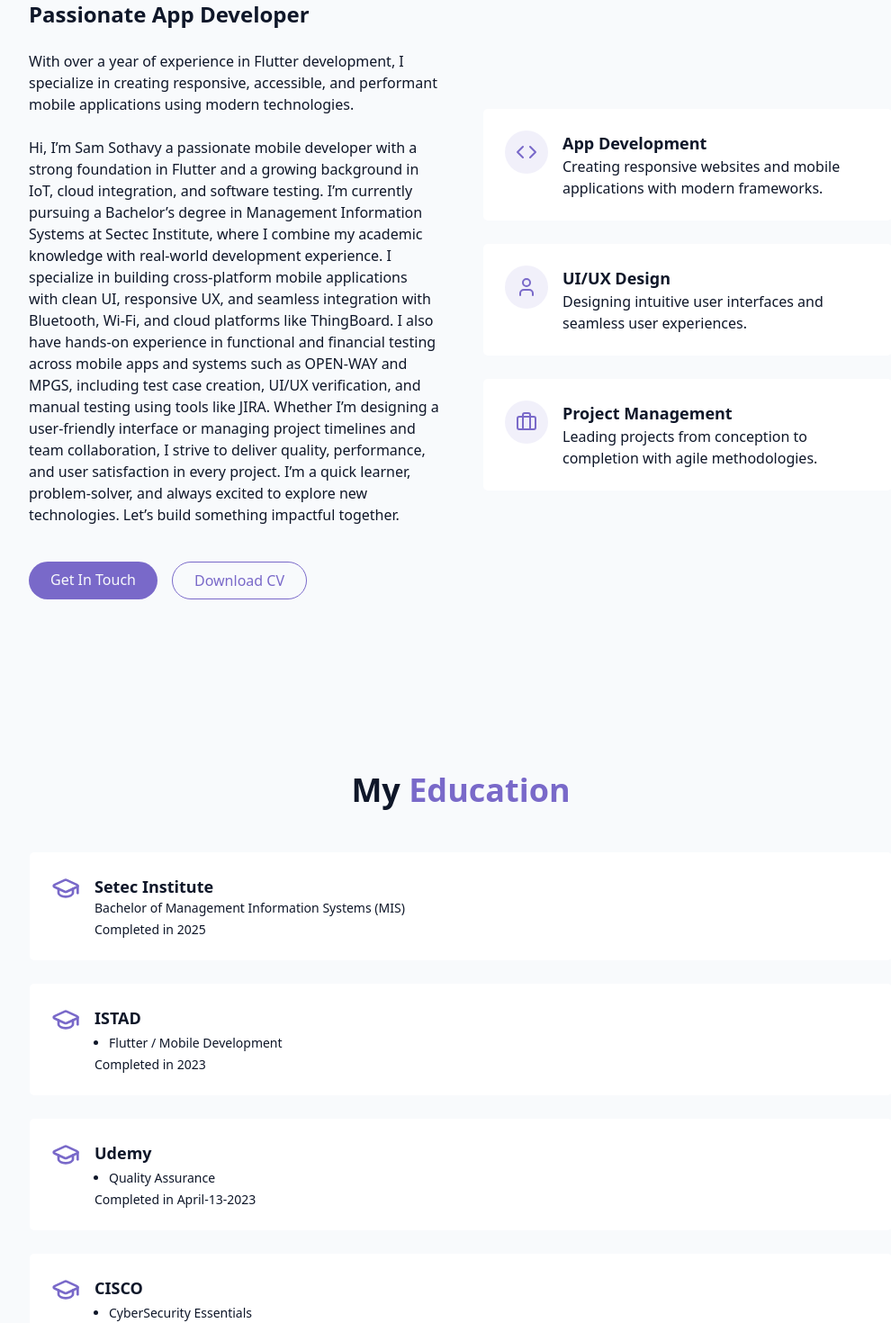
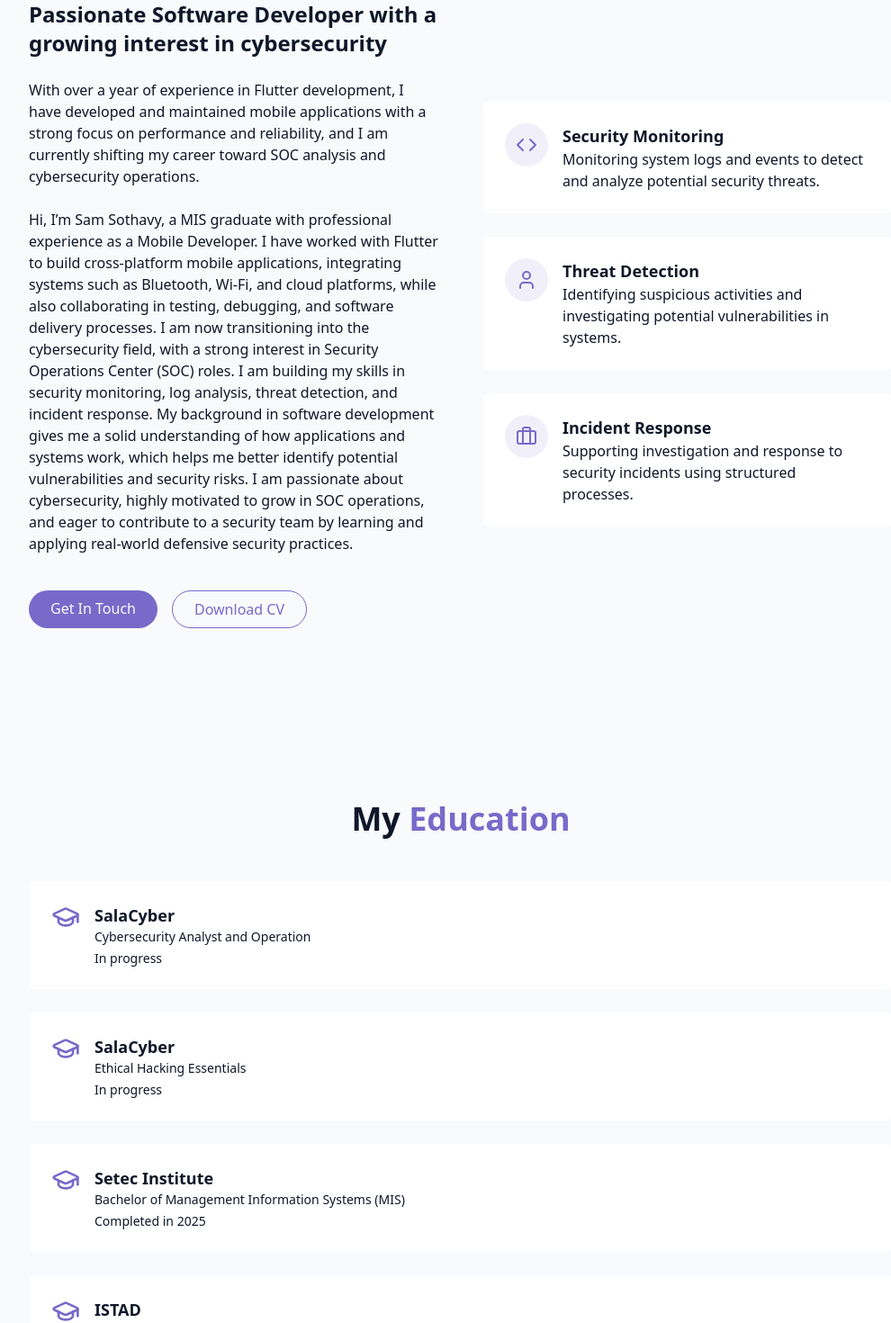
Before and after one commit to Marato01/portfolio_v2, a React (Vite) app: page / in a window 1280 px wide. Shown: the part 920-2390 px from the top of the page at 90% size, without its empty margins (128-1118 px from the left). Built offline with nearby package versions, Linux system fonts and the light colour scheme.

Commit message:
update portfolio

```diff
--- a/src/components/AboutSection.jsx
+++ b/src/components/AboutSection.jsx
@@ -12,33 +12,17 @@ export const AboutSection = () => {
           {/* Left Column: Text Content */}
           <div className="space-y-6 text-left">
             <h3 className="text-2xl font-semibold">
-              Passionate App Developer
+              Passionate Software Developer with a growing interest in cybersecurity
             </h3>
 
             <p className="text-muted-foreground">
-              With over a year of experience in Flutter development, I specialize
-              in creating responsive, accessible, and performant mobile
-              applications using modern technologies.
+              With over a year of experience in Flutter development, I have developed and maintained mobile applications with a strong focus on performance and reliability, and I am currently shifting my career toward SOC analysis and cybersecurity operations.
             </p>
 
             <p className="text-muted-foreground">
-              Hi, I’m Sam Sothavy a passionate mobile developer with a strong
-              foundation in Flutter and a growing background in IoT, cloud
-              integration, and software testing. I’m currently pursuing a
-              Bachelor’s degree in Management Information Systems at Sectec
-              Institute, where I combine my academic knowledge with real-world
-              development experience. I specialize in building cross-platform
-              mobile applications with clean UI, responsive UX, and seamless
-              integration with Bluetooth, Wi-Fi, and cloud platforms like
-              ThingBoard. I also have hands-on experience in functional and
-              financial testing across mobile apps and systems such as OPEN-WAY
-              and MPGS, including test case creation, UI/UX verification, and
-              manual testing using tools like JIRA. Whether I’m designing a
-              user-friendly interface or managing project timelines and team
-              collaboration, I strive to deliver quality, performance, and user
-              satisfaction in every project. I’m a quick learner, problem-solver,
-              and always excited to explore new technologies. Let’s build
-              something impactful together.
+              Hi, I’m Sam Sothavy, a MIS graduate with professional experience as a Mobile Developer. I have worked with Flutter to build cross-platform mobile applications, integrating systems such as Bluetooth, Wi-Fi, and cloud platforms, while also collaborating in testing, debugging, and software delivery processes.
+              I am now transitioning into the cybersecurity field, with a strong interest in Security Operations Center (SOC) roles. I am building my skills in security monitoring, log analysis, threat detection, and incident response. My background in software development gives me a solid understanding of how applications and systems work, which helps me better identify potential vulnerabilities and security risks.
+              I am passionate about cybersecurity, highly motivated to grow in SOC operations, and eager to contribute to a security team by learning and applying real-world defensive security practices.
             </p>
 
             <div className="flex flex-col sm:flex-row gap-4 pt-4 justify-center md:justify-start">
@@ -46,7 +30,7 @@ export const AboutSection = () => {
                 Get In Touch
               </a>
               <a
-                href="https://drive.google.com/uc?export=download&id=1-RHrX7pdXfGxbUpp_C8kiOr8_ISAWjlz"
+                href="https://drive.google.com/uc?export=download&id=1Gz1r6ZGvdyYx61xx2dViW0GNgJfilZ-D"
                 className="px-6 py-2 rounded-full border border-primary text-primary hover:bg-primary/10 transition-colors duration-300"
                 download
               >
@@ -63,10 +47,9 @@ export const AboutSection = () => {
                   <Code className="h-6 w-6 text-primary" />
                 </div>
                 <div className="text-left">
-                  <h4 className="font-semibold text-lg">App Development</h4>
+                  <h4 className="font-semibold text-lg">Security Monitoring</h4>
                   <p className="text-muted-foreground">
-                    Creating responsive websites and mobile applications with
-                    modern frameworks.
+                   Monitoring system logs and events to detect and analyze potential security threats.
                   </p>
                 </div>
               </div>
@@ -77,10 +60,9 @@ export const AboutSection = () => {
                   <User className="h-6 w-6 text-primary" />
                 </div>
                 <div className="text-left">
-                  <h4 className="font-semibold text-lg">UI/UX Design</h4>
+                  <h4 className="font-semibold text-lg">Threat Detection</h4>
                   <p className="text-muted-foreground">
-                    Designing intuitive user interfaces and seamless user
-                    experiences.
+                    Identifying suspicious activities and investigating potential vulnerabilities in systems.
                   </p>
                 </div>
               </div>
@@ -91,10 +73,9 @@ export const AboutSection = () => {
                   <Briefcase className="h-6 w-6 text-primary" />
                 </div>
                 <div className="text-left">
-                  <h4 className="font-semibold text-lg">Project Management</h4>
+                  <h4 className="font-semibold text-lg">Incident Response</h4>
                   <p className="text-muted-foreground">
-                    Leading projects from conception to completion with agile
-                    methodologies.
+                    Supporting investigation and response to security incidents using structured processes.
                   </p>
                 </div>
               </div>
--- a/src/components/EducationSection.jsx
+++ b/src/components/EducationSection.jsx
@@ -9,6 +9,34 @@ export const EducationSection = () => {
         </h2>
 
         <div className="grid grid-cols-1 gap-6">
+           {/* SOC analysis */}
+          <div className="gradient-border p-6 card-hover">
+            <div className="flex items-start gap-4">
+              <GraduationCap className="h-8 w-8 text-primary" />
+              <div className="text-left">
+                <h4 className="font-semibold text-lg">SalaCyber</h4>
+                <p className="text-muted-foreground text-sm mb-1">
+                  Cybersecurity Analyst and Operation
+                </p>
+                <p className="text-sm text-muted-foreground">In progress</p>
+              </div>
+            </div>
+          </div>
+
+          {/* Ethical hacking */}
+          <div className="gradient-border p-6 card-hover">
+            <div className="flex items-start gap-4">
+              <GraduationCap className="h-8 w-8 text-primary" />
+              <div className="text-left">
+                <h4 className="font-semibold text-lg">SalaCyber</h4>
+                <p className="text-muted-foreground text-sm mb-1">
+                  Ethical Hacking Essentials
+                </p>
+                <p className="text-sm text-muted-foreground">In progress</p>
+              </div>
+            </div>
+          </div>
+
           {/* Setec Institute */}
           <div className="gradient-border p-6 card-hover">
             <div className="flex items-start gap-4">
@@ -60,7 +88,7 @@ export const EducationSection = () => {
             <div className="flex items-start gap-4">
               <GraduationCap className="h-8 w-8 text-primary" />
               <div className="text-left">
-                <h4 className="font-semibold text-lg">CISCO</h4>
+                <h4 className="font-semibold text-lg">SalaCyber</h4>
                 <ul className="text-muted-foreground text-sm list-disc pl-4 mt-1">
                     <li>CyberSecurity Essentials</li>
                 </ul>
--- a/src/components/HeroSection.jsx
+++ b/src/components/HeroSection.jsx
@@ -45,7 +45,7 @@ export const HeroSection = () => {
             </h1>
 
             <p className="text-base sm:text-lg md:text-xl text-muted-foreground max-w-2xl mx-auto md:mx-0 opacity-0 animate-fade-in-delay-3">
-              I create exceptional mobile experiences using modern technologies, specializing in front-end development with Flutter to build interfaces that are both beautiful and highly functional.
+              I am building my skills in cybersecurity and SOC analysis, with a focus on monitoring security events, identifying threats, and supporting incident response activities.
             </p>
 
             <div className="pt-4 opacity-0 animate-fade-in-delay-4">
@@ -56,6 +56,7 @@ export const HeroSection = () => {
                 View My Work
               </a>
             </div>
+
           </div>
           <div className="flex justify-center md:justify-end mt-6 md:mt-0">
             <img
--- a/src/components/SkillsSection.jsx
+++ b/src/components/SkillsSection.jsx
@@ -2,39 +2,60 @@ import { useState } from "react";
 import { cn } from "@/lib/utils";
 
 const skills = [
-  { name: "Flutter", level: 80, category: "mobile" },
-  { name: "Kotlin", level: 20, category: "mobile" },
+  { name: "Java", level: 80, category: "programming" },
+  { name: "Node.js", level: 50, category: "programming" },
+  { name: "Python", level: 50, category: "programming" },
+  { name: "Dart", level: 60, category: "programming" },
+  { name: "JavaScript", level: 50, category: "programming" },
+  { name: "SQL", level: 70, category: "programming" },
+  { name: "HTML/CSS", level: 80, category: "programming" },
+  { name: "Bash/Shell Scripting", level: 60, category: "programming" },
 
-  { name: "MongoDB", level: 70, category: "database" },
-  { name: "PostgreSQL", level: 65, category: "database" },
-  { name: "MySQL", level: 60, category: "database" },
-  { name: "Oracle", level: 60, category: "database" },
-  { name: "SQlite", level: 50, category: "database" },
-  { name: "Directus", level: 50, category: "database" },
-  { name: "Thingboard", level: 50, category: "database" },
+  { name: "Linux", level: 80, category: "infrastructure" },
+  { name: "Windows Server", level: 65, category: "infrastructure" },
+  { name: "Network Fundamentals", level: 70, category: "infrastructure" },
+
+  { name: "MySql", level: 90, category: "database" },
+  { name: "PostgreSQL", level: 70, category: "database" },
+  { name: "Oracle DB", level: 30, category: "database" },
+  { name: "SQlite", level: 40, category: "database" },
+  { name: "MongoDB", level: 50, category: "database" },
 
 
-  { name: "Git/GitHub", level: 90, category: "tools" },
-  { name: "Docker", level: 70, category: "tools" },
-  { name: "Figma", level: 85, category: "tools" },
-  { name: "VS Code", level: 95, category: "tools" },
-  { name: "Android Studio", level: 95, category: "tools" },
-  { name: "Postman", level: 95, category: "tools" },
-  { name: "IntelliJ", level: 95, category: "tools" },
-  { name: "Microsoft 365", level: 90, category: "tools" },
+  { name: "SOC Monitoring", level: 40, category: "security operations" },
+  { name: "Incident Response", level: 30, category: "security operations" },
+  { name: "Threat Detection", level: 20, category: "security operations" },
+  { name: "Log Analysis", level: 50, category: "security operations" },
+  { name: "Threat Hunting", level: 30, category: "security operations" },
+  { name: "Security Metrics", level: 50, category: "security operations" },
 
-  { name: "Node.js", level: 40, category: "backend" },
-  { name: "Spring", level: 30, category: "backend" },
 
-  { name: "Project Management", level: 50, category: "others" },
-  { name: "Time Management", level: 50, category: "others" },
-  { name: "Agile Method", level: 50, category: "others" },
+  { name: "SIEM (Splunk)", level: 50, category: "security tools" },
 
+
+  { name: "Metasploit", level: 70, category: "Pentesting tools" },
+  { name: "Searchsploit", level: 70, category: "Pentesting tools" },
+  { name: "Burp Suite", level: 70, category: "Pentesting tools" },
+  { name: "Nmap", level: 70, category: "Pentesting tools" },
+  { name: "Nikto", level: 70, category: "Pentesting tools" },
+  { name: "Nessus", level: 70, category: "Pentesting tools" },
+  { name: "Google Dorking", level: 70, category: "Pentesting tools" },
+  { name: "Wireshark", level: 70, category: "Pentesting tools" },
+  { name: "John the Ripper", level: 70, category: "Pentesting tools" },
+  { name: "Hydra", level: 70, category: "Pentesting tools" },
+  { name: "Gobuster", level: 70, category: "Pentesting tools" },
+  { name: "Dirbuster", level: 70, category: "Pentesting tools" },
+  { name: "SQLmap", level: 70, category: "Pentesting tools" },
+
+  { name: "Git", level: 70, category: "other" },
+  { name: "Docker", level: 70, category: "other" },
+  { name: "Time Management", level: 80, category: "other" },
+  { name: "Pentesting life cycle", level: 80, category: "other" }
 
 ];
 
 
-const categories = ["all", "mobile", "backend", "database" ,"tools", "others"];
+const categories = ["all", "programming","infrastructure","database","security operations", "security tools", "Pentesting tools", "other"];
 
 export const SkillsSection = () => {
   const [activeCategory, setActiveCategory] = useState("all");
@@ -48,6 +69,10 @@ export const SkillsSection = () => {
         <h2 className="text-3xl md:text-4xl font-bold mb-12 text-center">
           My <span className="text-primary"> Skills</span>
         </h2>
+
+        <p className="text-lg text-muted-foreground text-center mb-12">
+          Comprehensive skill set developed through professional experience, specialized training, and continuous learning
+        </p>
 
         <div className="flex flex-wrap justify-center gap-4 mb-12">
           {categories.map((category, key) => (
```
Also changed, not shown: src/components/ContactSection.jsx (+22 -1 lines), src/components/ProjectsSection.jsx (+88 -60 lines).
